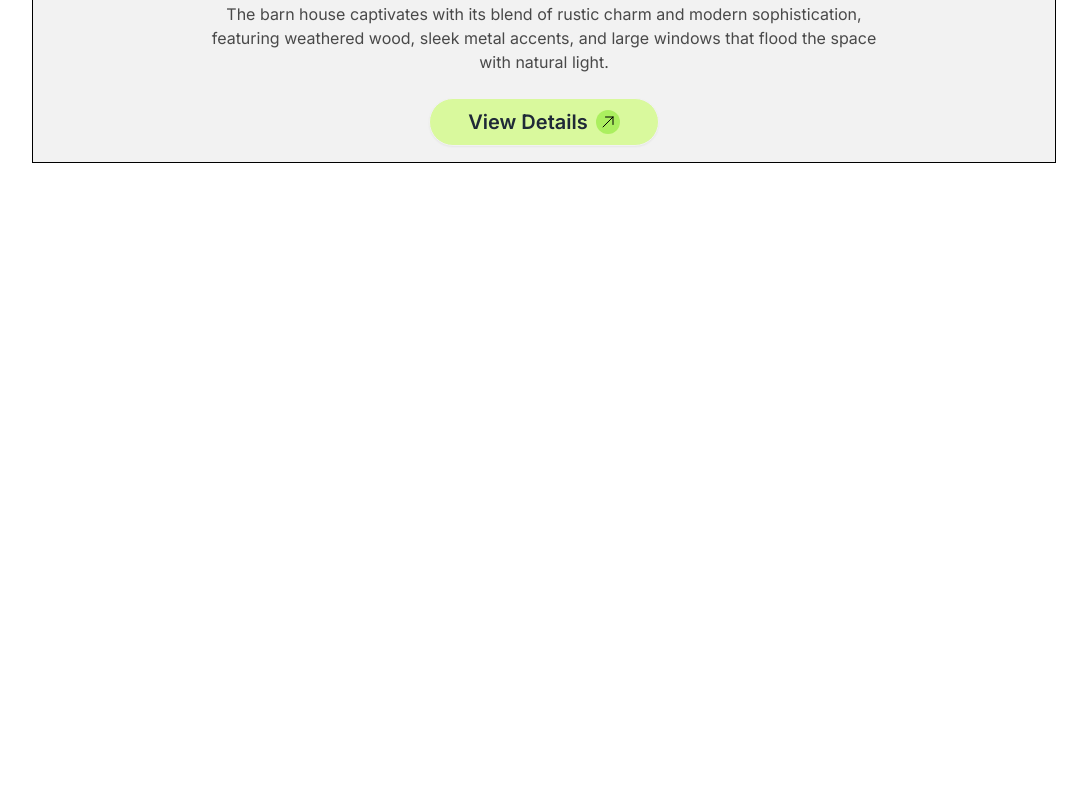
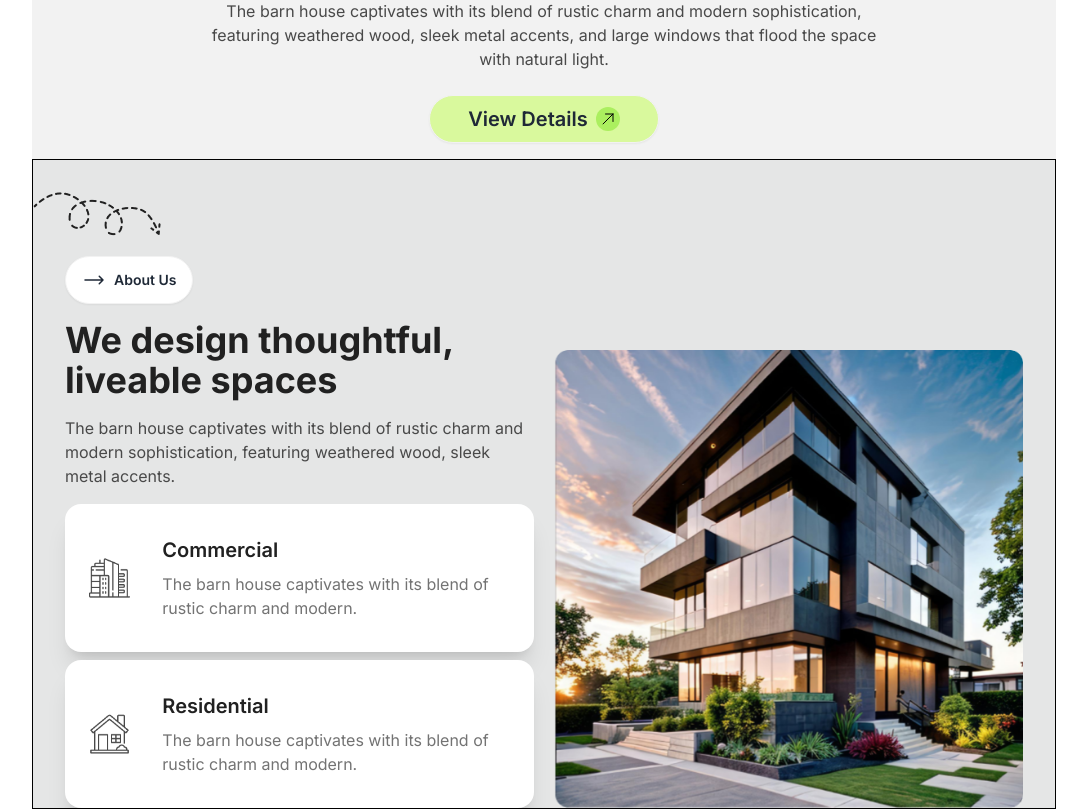
Before and after one commit to NuraidaKashmin/interior-website-assignment, a plain HTML site: page index.html in a window 1280 px wide. Shown: the part 583-1392 px from the top of the page, without its empty margins (96-1183 px from the left). Before the commit the page ends 800 px from the top, so only its background shows below. Drawn offline with nearby package versions, Linux system fonts and the light colour scheme.

Commit message:
design thoughtful section done

```diff
--- a/index.html
+++ b/index.html
@@ -33,7 +33,7 @@
 <body class="font-inter">
     <header class="mx-auto xl:px-32">
         <!-- navbar section -->
-        <nav class="border-black border bg-base-200">
+        <nav class="bg-base-200">
             <div class="navbar">
                 <div class="navbar-start">
                   <svg xmlns="http://www.w3.org/2000/svg" fill="none" viewBox="0 0 24 24" stroke-width="1.5" stroke="currentColor" class="size-7 bg-[#ABEF5F] rounded-full p-1">
@@ -84,7 +84,7 @@
               </div>
         </nav>
         <!-- banner section -->
-         <section class="border-black border bg-base-200">
+         <section class="bg-base-200">
             <div class="flex justify-center">
                 <img src="./assets/banner.png" alt="banner">
             </div>
@@ -103,7 +103,54 @@
               </div>
          </section>
     </header>
-    <main>
+    <main class="mx-auto xl:px-32">
+      <!-- design thoughtful section -->
+      <section class="border-black border bg-base-300 pt-8">
+        <div class="pb-5 hidden lg:block">
+          <img src="./assets/Vector.png" alt="vector">
+        </div>
+        <div class="grid grid-cols-1 lg:grid-cols-2 gap-5 items-end px-8 justify-items-center">
+          <div>
+            <div class="space-y-4">
+              <div class="space-y-4 text-center lg:text-left">
+                <button class="btn bg-[#FFFFFF] rounded-full"><svg xmlns="http://www.w3.org/2000/svg" fill="none" viewBox="0 0 24 24" stroke-width="1.5" stroke="currentColor" class="size-6">
+                  <path stroke-linecap="round" stroke-linejoin="round" d="M17.25 8.25 21 12m0 0-3.75 3.75M21 12H3" />
+                </svg>
+                 About Us</button>
+                <h2 class="text-4xl font-bold text-[#212121]">We design thoughtful, liveable spaces</h2>
+                <p class="text-[#494949] text-base">The barn house captivates with its blend of rustic charm and modern sophistication, featuring weathered wood, sleek metal accents.</p>
+              </div>
+              <div class="grid grid-cols-1 md:grid-cols-2 lg:grid-cols-1 gap-2">
+                <div class="card card-side bg-base-100 shadow-xl pl-6">
+                  <figure>
+                    <img
+                      src="./assets/commercial.png"
+                      alt="commercial"/>
+                  </figure>
+                  <div class="card-body">
+                    <h2 class="card-title text-[#212121]">Commercial</h2>
+                    <p class="text-[#737373] text-base">The barn house captivates with its blend of rustic charm and modern.</p>
+                  </div>
+              </div>
+              <div class="card card-side bg-base-100 shadow-xl pl-6">
+                  <figure>
+                    <img
+                      src="./assets/residential.png"
+                      alt="residential"/>
+                  </figure>
+                  <div class="card-body">
+                    <h2 class="card-title text-[#212121]">Residential</h2>
+                    <p class="text-[#737373] text-base">The barn house captivates with its blend of rustic charm and modern.</p>
+                  </div>
+              </div>
+              </div>
+            </div>
+          </div>
+          <div>
+          <img src="./assets/Rectangle.png" alt="Rectangle">
+          </div>
+        </div>
+      </section>
 
     </main>
     <footer>
```
